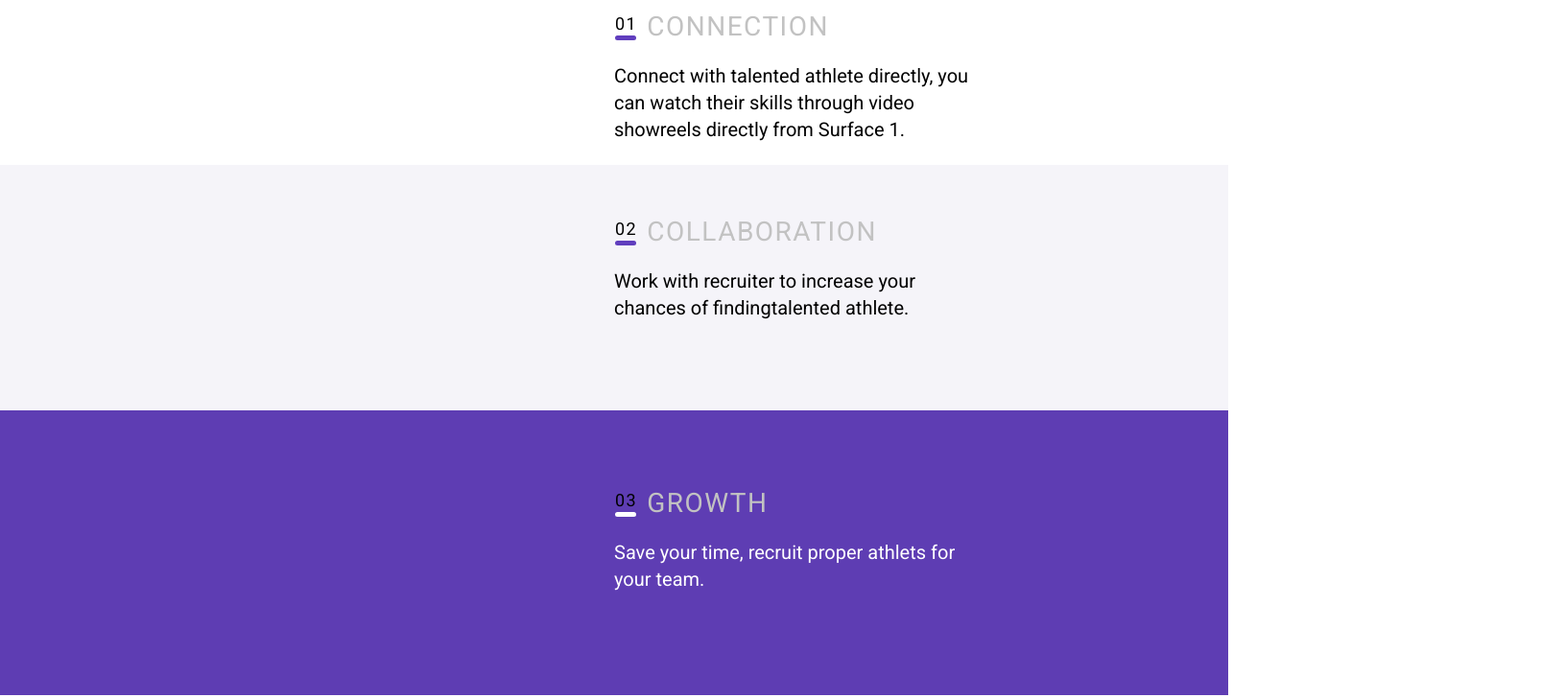
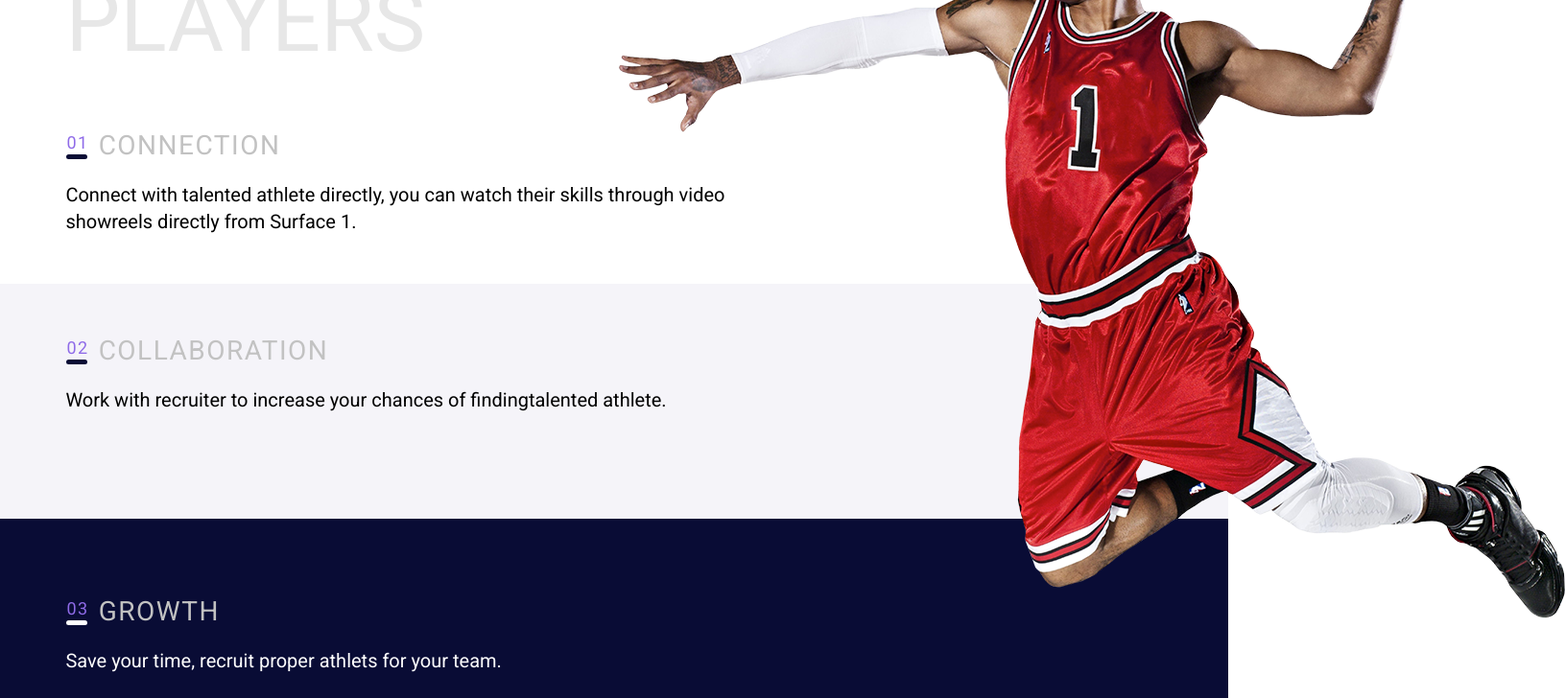
Before and after one commit to nutcom3/sportlab, a Next.js app: page / in a window 1280 px wide. Shown: the part 1080-1808 px from the top of the page at 96% size, 1631 px wide, since content can reach past the window. Built offline with nearby package versions, Linux system fonts and the light colour scheme.

Commit message:
desktop min size

```diff
--- a/components/basketball/basketball.module.css
+++ b/components/basketball/basketball.module.css
@@ -294,10 +294,10 @@
 
 @media only screen and (min-width: 1280px) {
   .basketball {
-    width: 678px;
-    height: 950px;
-    top: 35px;
-    left: 20px;
+    width: 991px;
+    height: 815px;
+    top:  910px;
+    left: 50%;
   }
 
   .lineBas,
--- a/components/basketball/content/content.module.css
+++ b/components/basketball/content/content.module.css
@@ -10,6 +10,7 @@
   position: relative;
   display: inline-block;
   padding: 5px 10px 10px 5px;
+  color: #8F6BE8;
 }
 
 .titlenumber2::after {
@@ -20,7 +21,7 @@
   transform: translateX(-50%);
   width: 22px;
   height: 5px;
-  background-color: #603EBE;
+  background-color: #090C35;
   border-radius: 10px;
 }
 
@@ -101,7 +102,7 @@
 
 @media only screen and (min-width: 620px) {
   .article2 {
-    margin-left: 30px;
+    padding-left: 3%
   }
 
   .second {
@@ -109,7 +110,7 @@
   }
 
   .thrid {
-    background-color: #5E3DB3 !important;
+    background-color: #090C35 !important;
   }
 
   .titlenumber2 {
@@ -145,7 +146,7 @@
     transform: translateX(-50%);
     width: 22px;
     height: 5px;
-    background-color: #603EBE;
+    background-color: #090C35;
     border-radius: 10px;
   }
 
@@ -205,7 +206,7 @@
     padding-top: 40px;
   }
 
-  .thrid ,
+  .thrid,
   .second {
     height: 235px;
   }
@@ -217,7 +218,7 @@
 
 @media only screen and (min-width: 1280px) {
   .article2 {
-    margin-left: 50%;
+    margin-left: 30px;
   }
 
   .description2 {
@@ -233,7 +234,7 @@
   }
 
   .second {
-    height: 256px;
+    height: 245px;
   }
 
   .second .article2 {
@@ -241,7 +242,7 @@
   }
 
   .thrid {
-    height: 297px;
+    height: 240px;
   }
 
   .thrid .article2 {
--- a/components/basketball/player/player.module.css
+++ b/components/basketball/player/player.module.css
@@ -87,24 +87,20 @@
 
 @media only screen and (min-width: 1280px) {
   .headArticle {
-    margin-left: 50%;
+    padding-top: 124px;
+    padding-left: 3%
   }
 }
 
 @media only screen and (min-width: 1600px) {
-  .headArticle {
-    padding-top: 24px;
-  }
 
 }
 
 /* Desktop styles */
 @media screen and (min-width: 1920px) {
   .headArticle {
-    margin-left: 1008px;
+    margin-left: 321px;
   }
 
-  .player {
-    padding-top: 0px;
-  }
+
 }
```
